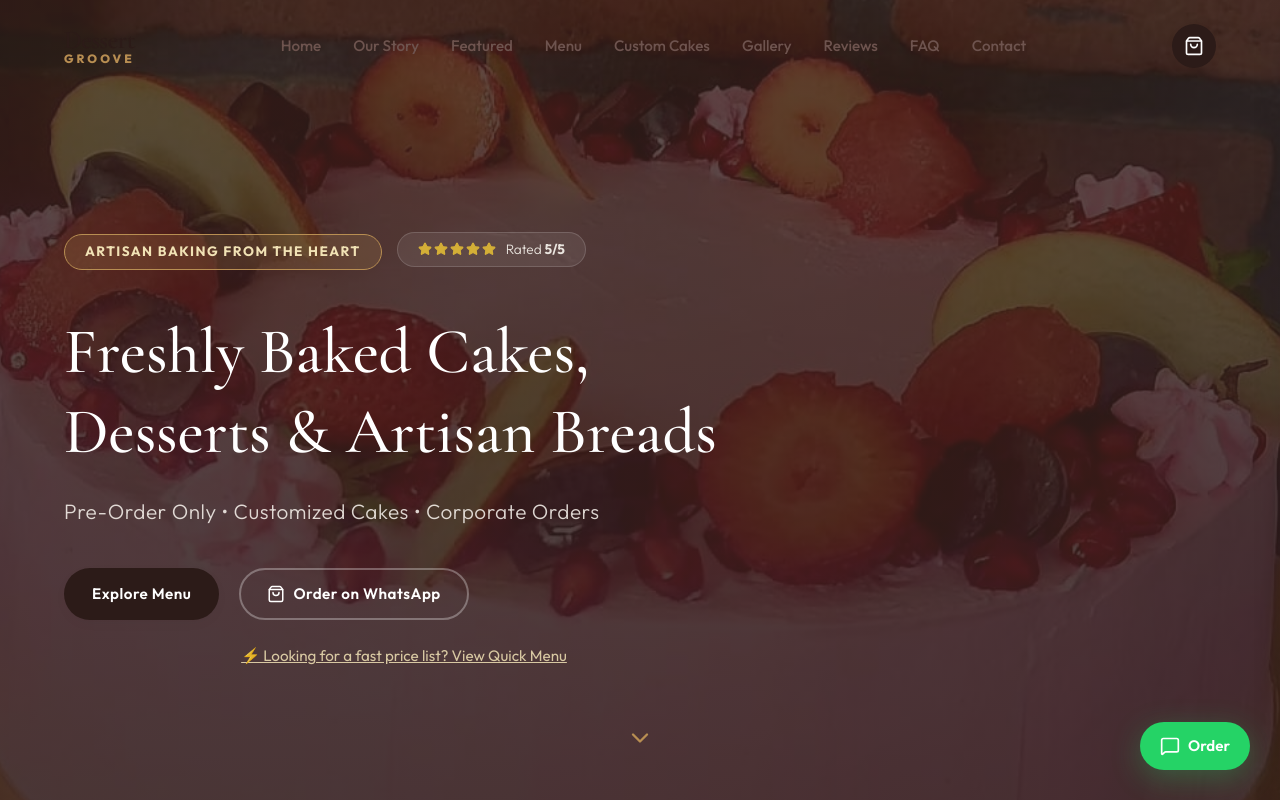
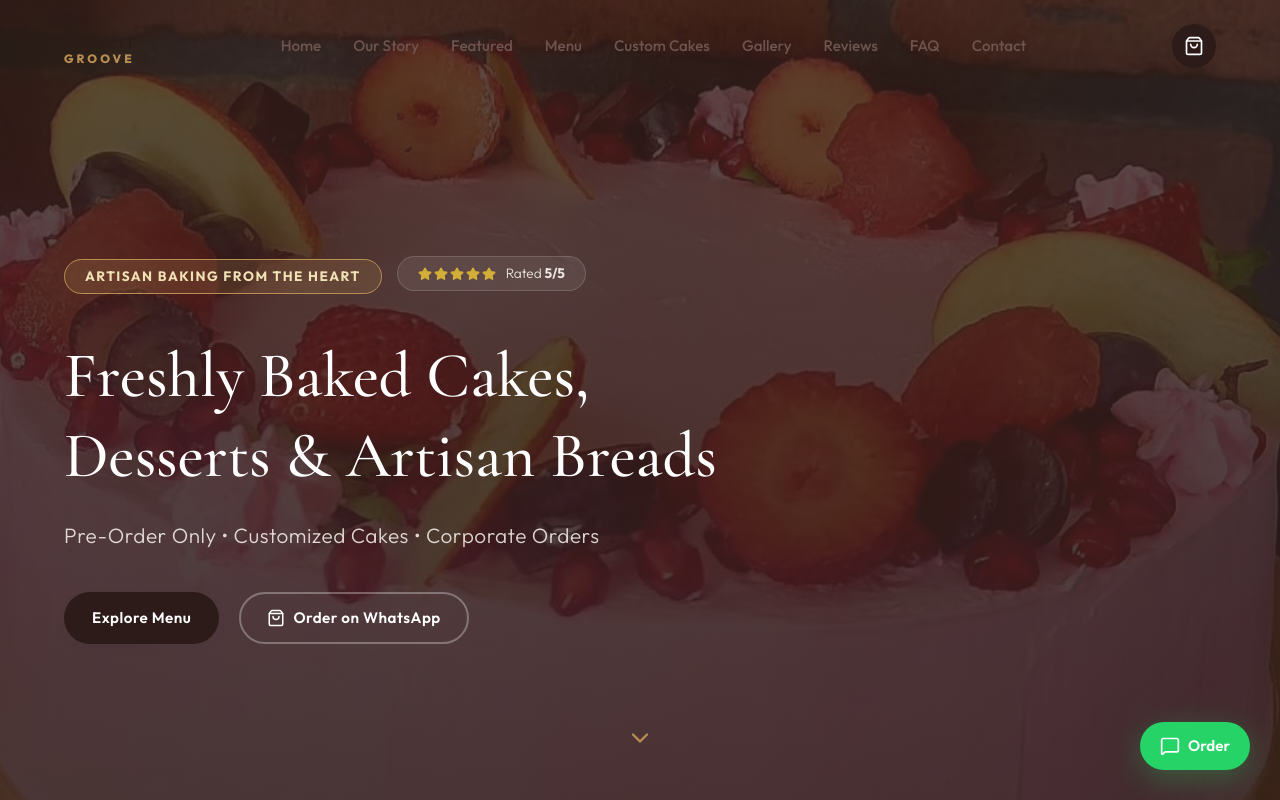
Before and after one commit to Ananthasubramaniam/dg, a Next.js app: page / in a window 1280 px wide. Shown: the top 800 px of the page. Built offline with nearby package versions, Linux system fonts and the light colour scheme.

Commit message:
removed the redundant menu cards

```diff
--- a/src/components/CinematicLoader.tsx
+++ b/src/components/CinematicLoader.tsx
@@ -269,11 +269,13 @@ export const CinematicLoader: React.FC<CinematicLoaderProps> = ({ onComplete })
             {/* Loading Status Indicator */}
             <p className="loader-status-text">Handcrafting Sweetness</p>
 
-            {/* Elegant Loader Counter */}
-            <div className="loader-counter">
-              <span className="counter-num">{Math.floor(progress)}</span>
-              <span className="counter-pct">%</span>
-            </div>
+            {/* Elegant Loader Counter - Only visible while actively counting */}
+            {!isExiting && progress > 0 && progress < 100 && (
+              <div className="loader-counter">
+                <span className="counter-num">{Math.floor(progress)}</span>
+                <span className="counter-pct">%</span>
+              </div>
+            )}
           </motion.div>
         )}
       </AnimatePresence>
--- a/src/components/Hero.tsx
+++ b/src/components/Hero.tsx
@@ -142,18 +142,6 @@ export const Hero: React.FC<HeroProps> = ({ startAnimation }) => {
               Order on WhatsApp
             </a>
           </motion.div>
-
-          {/* Quick Menu Link */}
-          <motion.div
-            initial={{ opacity: 0, y: 15 }}
-            animate={startAnimation ? { opacity: 1, y: 0 } : { opacity: 0, y: 15 }}
-            transition={{ duration: 0.8, ease: 'easeOut', delay: 1.0 }}
-            className="hero-quick-menu-link-wrapper"
-          >
-            <a href="#quick-menu" className="hero-quick-menu-link">
-              ⚡ Looking for a fast price list? View Quick Menu
-            </a>
-          </motion.div>
         </div>
       </div>
 
```
